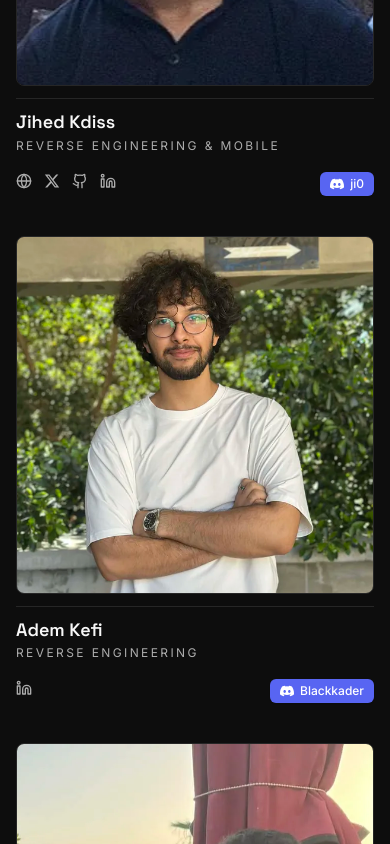
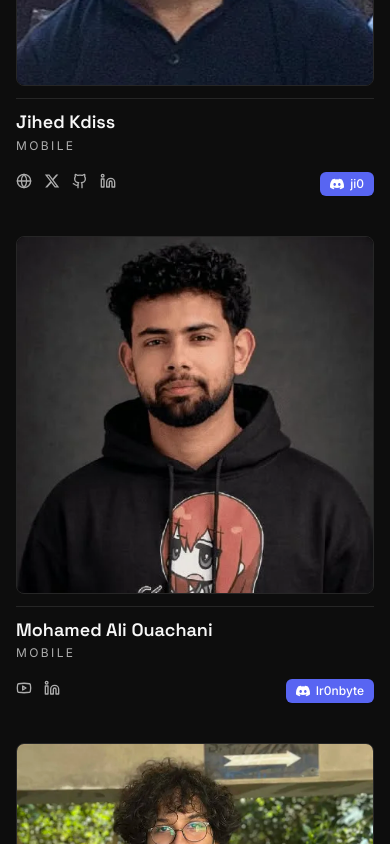
Before and after one commit to Zyyz2/ctf-quals.securinets.tn, a React (Vite) app: page /team in a window 390 px wide. Shown: the part 1500-2344 px from the top of the page. Built offline with nearby package versions, Linux system fonts and the light colour scheme.

Commit message:
feat: set Jihed Kdiss role to Mobile and group Mohamed Ali Ouachani nearby

```diff
--- a/src/pages/Team.tsx
+++ b/src/pages/Team.tsx
@@ -44,13 +44,23 @@ const MEMBERS = [
   {
     photo: team2,
     name: "Jihed Kdiss",
-    role: "Reverse Engineering & Mobile",
+    role: "Mobile",
     discord: "ji0",
     links: [
       { href: "https://jihedkdiss.tn/", label: "website", icon: Globe },
       { href: "https://x.com/0xjio_", label: "Twitter/X", icon: XIcon },
       { href: "https://github.com/jihedkdiss", label: "GitHub", icon: Github },
       { href: "https://linkedin.com/in/jihedkdiss", label: "LinkedIn", icon: Linkedin },
+    ],
+  },
+  {
+    photo: team14,
+    name: "Mohamed Ali Ouachani",
+    role: "Mobile",
+    discord: "Ir0nbyte",
+    links: [
+      { href: "https://www.youtube.com/@ir0nbyte", label: "YouTube", icon: Youtube },
+      { href: "https://www.linkedin.com/in/med-ali-wachani/", label: "LinkedIn", icon: Linkedin },
     ],
   },
   {
@@ -158,16 +168,6 @@ const MEMBERS = [
     discord: "SSonede",
     links: [],
   },
-  {
-    photo: team14,
-    name: "Mohamed Ali Ouachani",
-    role: "Mobile",
-    discord: "Ir0nbyte",
-    links: [
-      { href: "https://www.youtube.com/@ir0nbyte", label: "YouTube", icon: Youtube },
-      { href: "https://www.linkedin.com/in/med-ali-wachani/", label: "LinkedIn", icon: Linkedin },
-    ],
-  },
 ];
 
 const DiscordHandle = ({ handle, name }: { handle: string; name: string }) => {
```
